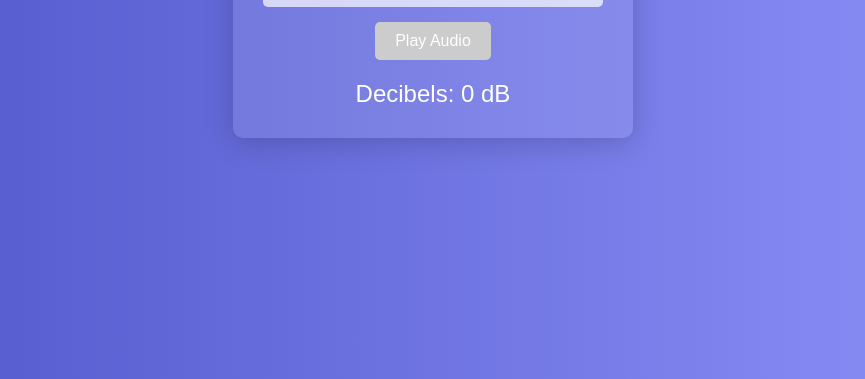
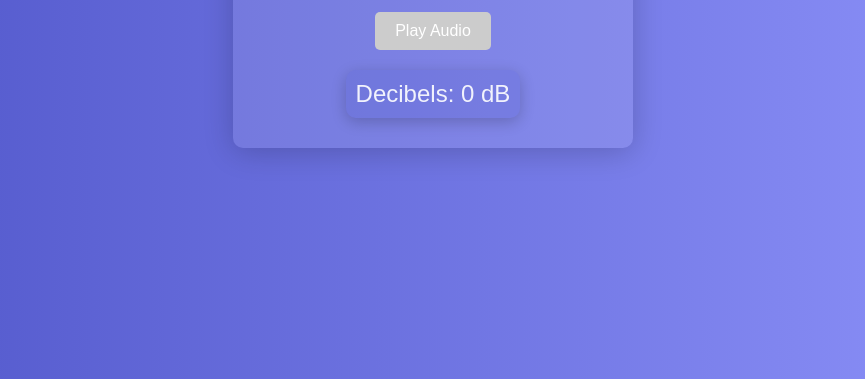
Before and after one commit to levyroelofsen/Audio-Player, a plain HTML site: page index.html in a window 1280 px wide. Shown: the part 421-800 px from the top of the page, without its empty margins (207-1072 px from the left). Drawn offline with Linux system fonts and the light colour scheme.

Commit message:
Update styles.css

```diff
--- a/styles.css
+++ b/styles.css
@@ -64,8 +64,17 @@ h1 {
 .decibel-counter {
     margin-top: 20px;
     font-size: 1.5em;
-    color: #fff;
+    color: rgba(255, 255, 255, 0.9); /* White text with a bit of transparency */
+    background-color: rgba(78, 84, 200, 0.2); /* Slightly transparent background matching the gradient */
+    padding: 10px;
+    border-radius: 10px;
+    box-shadow: 0 4px 15px rgba(0, 0, 0, 0.2); /* Soft shadow to make it stand out */
+    text-align: center;
+    width: fit-content;
+    margin-left: auto;
+    margin-right: auto;
 }
+
 
 /* Responsive Design */
 @media (max-width: 600px) {
```
